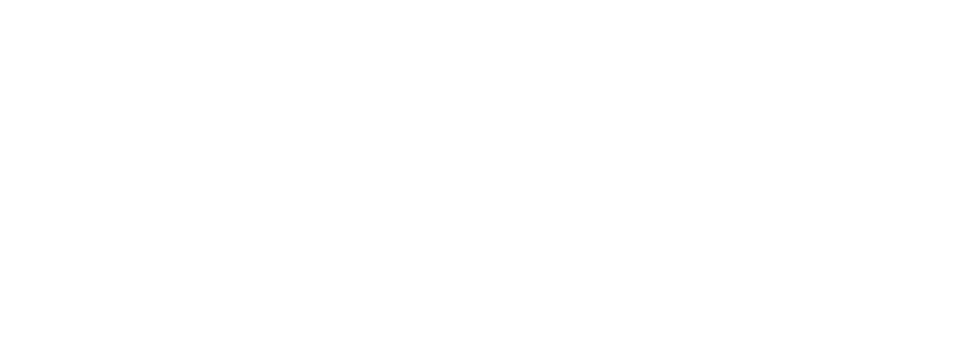
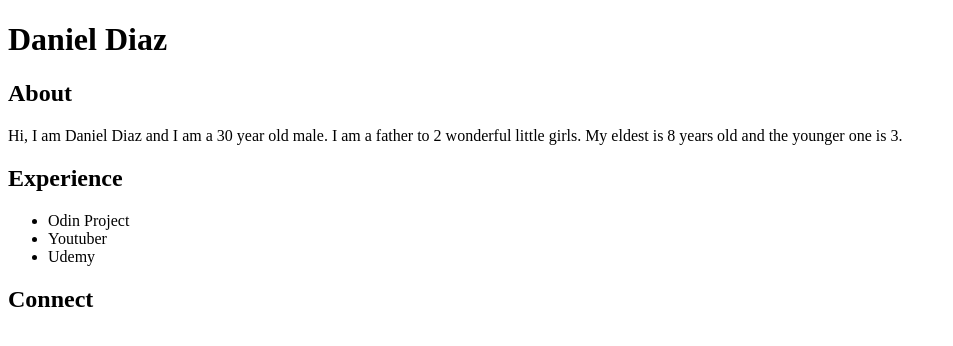
Before and after one commit to danny45694/daniel-diaz-kepler, a plain HTML site: page index.html in a window 1280 px wide. Shown: the whole page, without its empty margins (0-953 px from the left). Drawn offline with Linux system fonts and the light colour scheme.

Commit message:
Added boilerplate and tags to index.html

```diff
--- a/index.html
+++ b/index.html
@@ -3,9 +3,22 @@
 <head>
     <meta charset="UTF-8">
     <meta name="viewport" content="width=device-width, initial-scale=1.0">
-    <title>Document</title>
+    <title>Daniel Diaz Portfolio</title>
 </head>
 <body>
+    <h1>Daniel Diaz</h1>
+    <h2>About</h2>
+    <p>Hi, I am Daniel Diaz and I am a 30 year old male. I am a father to 2 wonderful little girls. My eldest is 8 years old and the younger one is 3.</p>
+    <h2>Experience</h2>
+    <ul>
+        <li>Odin Project</li>
+        <li>Youtuber</li>
+        <li>Udemy</li>
+    </ul>
+
+    <h2>Connect</h2>
+
+
 
 </body>
 </html>
```
